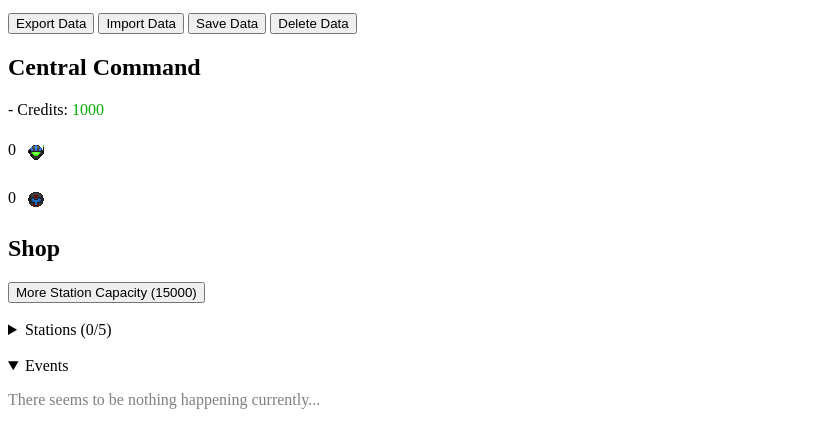
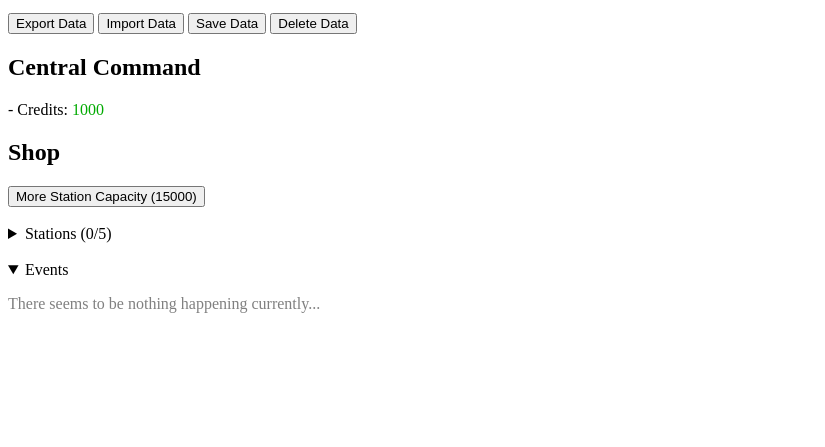
Before and after one commit to frigid14/nanotrasen-simulator, a plain HTML site: page index.html in a window 1280 px wide. Shown: the part 101-548 px from the top of the page, without its empty margins (0-825 px from the left). Drawn offline with Linux system fonts and the light colour scheme.

Commit message:
ert moment

```diff
--- a/index.html
+++ b/index.html
@@ -34,8 +34,9 @@
 
 	<h2>Central Command</h2>
 	<p>- Credits: <span id="credits"></span></p>
-	<p><span id="ert">0</span> <img class="crisp" src="assets/images/ert.png" alt="ert"></p>
-	<p><span id="deathsquad">0</span> <img class="crisp" src="assets/images/deathsquad.png" alt="deathsquad"></p>
+	<!-- I WAS gonna do ERT but this fucker Anthemic merged Loc so -->
+	<!-- <p><span id="ert">0</span> <img class="crisp" src="assets/images/ert.png" alt="ert"></p>
+	<p><span id="deathsquad">0</span> <img class="crisp" src="assets/images/deathsquad.png" alt="deathsquad"></p> -->
 
 	<h2>Shop</h2>
 	<button id="buy_station_capacity" onclick="buyStationCapacity()">More Station Capacity <span id="capacityPrice">(15000)</span></button><br><br>
```
